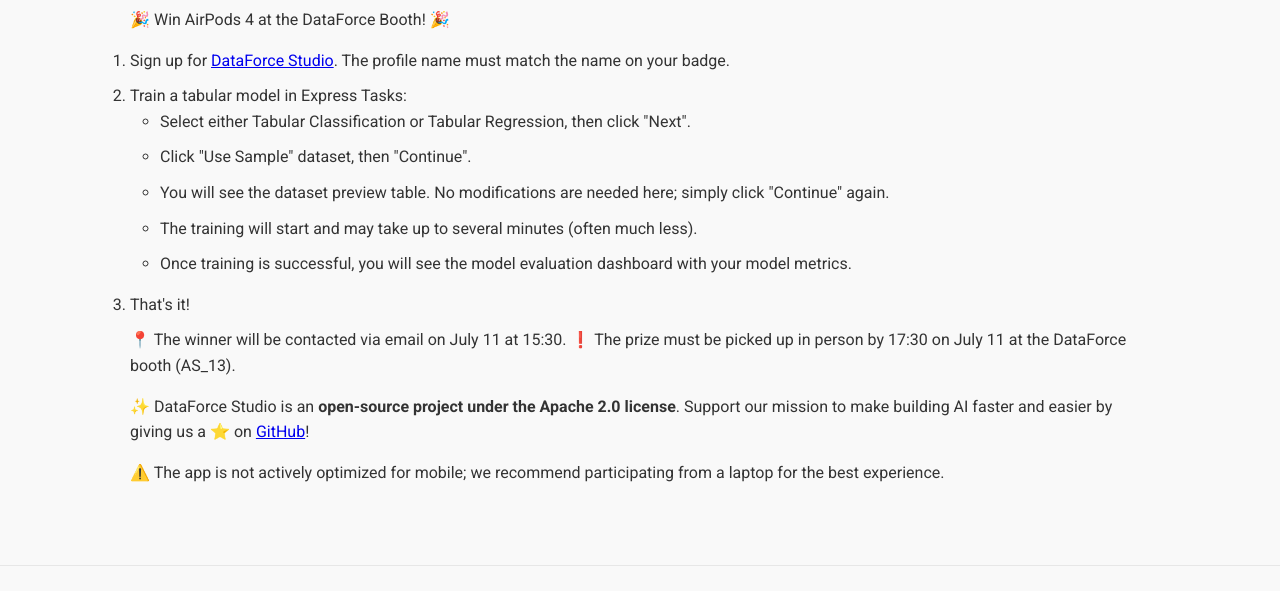
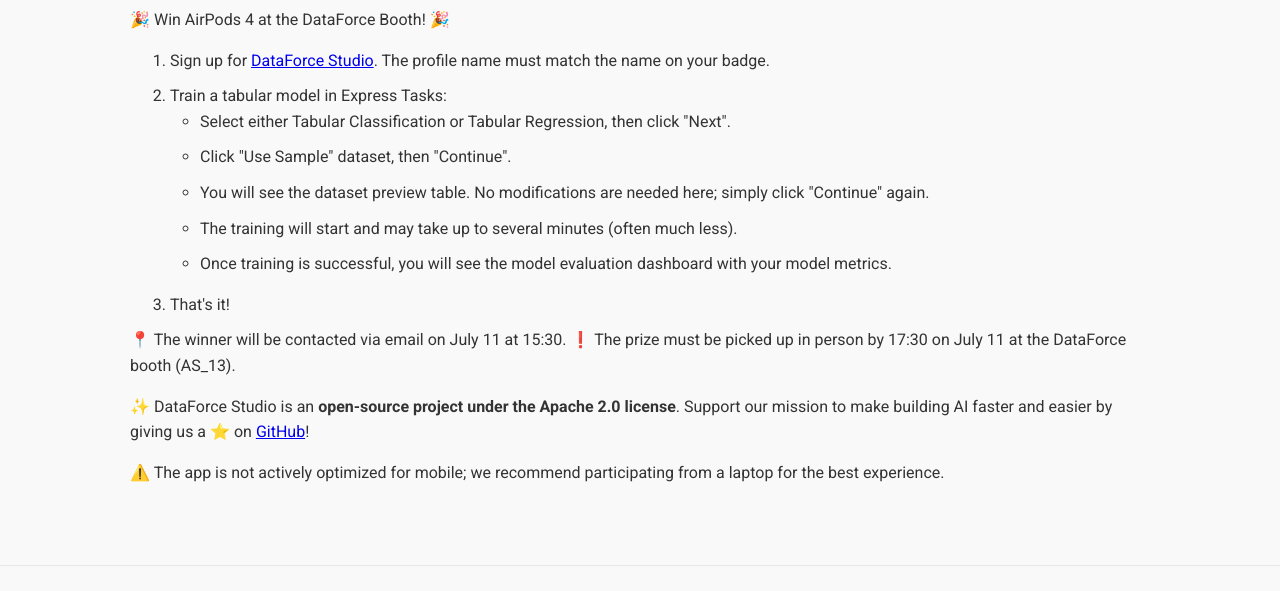
Before and after one commit to OKUA1/giveaway.dataforce.studio, a plain HTML site: page index.html in a window 1280 px wide. Shown: the part 167-758 px from the top of the page. Drawn offline with Linux system fonts and the light colour scheme.

Commit message:
Update styles.css

```diff
--- a/styles.css
+++ b/styles.css
@@ -11,6 +11,7 @@
     color: #333;
     background-color: #f9f9f9;
 }
+
 
 .container {
     max-width: 1060px;
@@ -424,6 +425,11 @@
     color: rgb(82, 82, 91);
 }
 
+ol {
+    padding-left: 40px;
+}
+
+
 @media (max-width: 768px) {
     .framer-cta {
         display: none;
```
